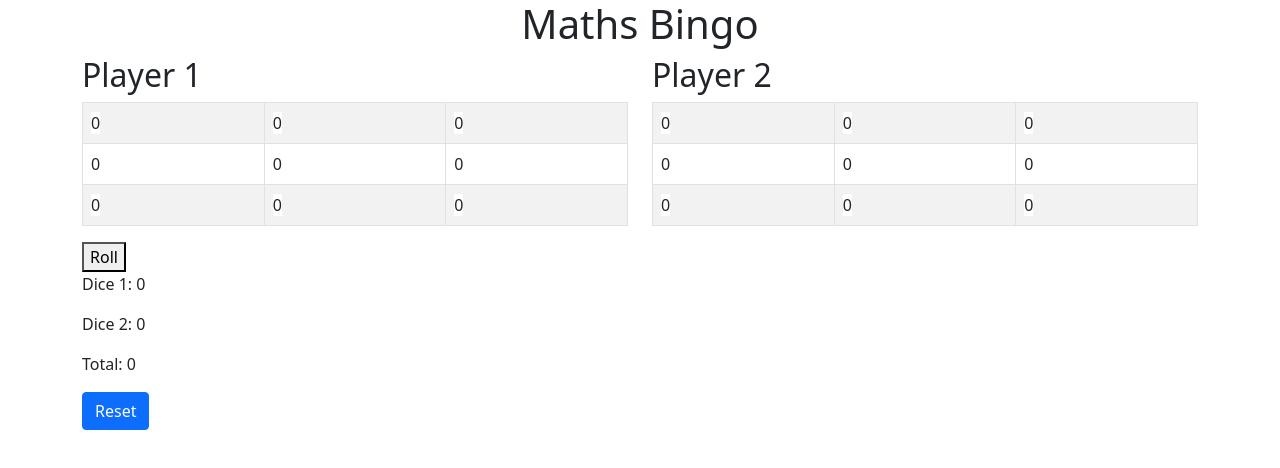
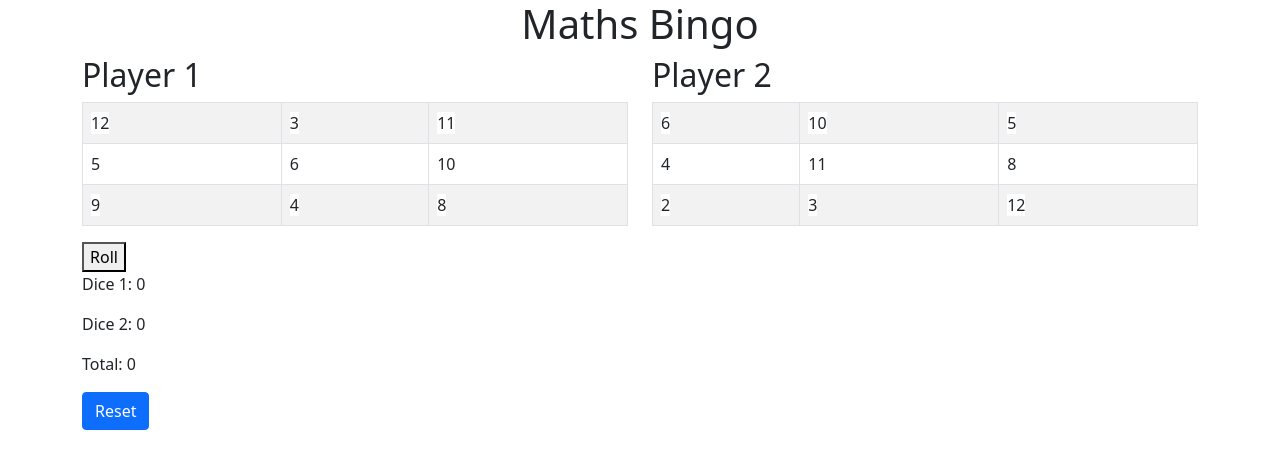
Before and after one commit to PaulAtkins88/math-bingo, a React (Create React App) app: page / in a window 1280 px wide. Both pictures are taken after a click on the button "Start Game". Shown: the top 468 px of the page. Built offline with nearby package versions, Linux system fonts and the light colour scheme.

Commit message:
Random Grid

```diff
--- a/src/App.tsx
+++ b/src/App.tsx
@@ -1,5 +1,6 @@
 import 'bootstrap/dist/css/bootstrap.min.css';
 import { useState } from 'react';
+import { Toast } from 'react-bootstrap';
 import About from './components/about/About';
 import { Game } from './components/game/Game';
 import GameSetup from './components/game/GameSetup';
@@ -42,6 +43,7 @@ function App() {
         </>
       ) : (
         <Game
+          key={`${gameSetup.rows}-${gameSetup.cols}-${gameSetup.dice}`}
           gameSetup={gameSetup}
           handleReset={handleReset}
           handleWin={handleWin}
--- a/src/components/game/Game.tsx
+++ b/src/components/game/Game.tsx
@@ -18,11 +18,12 @@ export const Game = (props: GameProps) => {
   const [diceValues, setDiceValues] = useState(Array().fill(0));
 
   const userGrids: JSX.Element[] = [];
+  let tabIndexCounter = 1;
   for (let i = 0; i < players; i++) {
     userGrids.push(
-      <Col>
+      <Col key={`col-${i}`}>
         <UserGrid
-          key={i}
+          key={`user-grid-${i}`}
           rows={rows}
           cols={cols}
           heading={`Player ${i + 1}`}
@@ -30,6 +31,7 @@ export const Game = (props: GameProps) => {
           player={i}
           totalDice={dice}
           handleWin={handleWin}
+          tabIndexCounter={tabIndexCounter++}
         />
       </Col>
     );
--- a/src/components/game/GridCell.tsx
+++ b/src/components/game/GridCell.tsx
@@ -1,27 +1,42 @@
-import { useEffect, useState } from 'react';
+import { useEffect, useRef, useState } from 'react';
 
 // an editable grid cell for placing a number in a grid
 export interface GridCellProps {
   cellKey: string;
+  cellValue: number;
   diceValues: number[];
   highlight: boolean;
   position: string;
   totalDice: number;
+  tabIndex: number;
   updateHighlight: (highlight: boolean, position: string) => void;
 }
 
 export const GridCell = (props: GridCellProps) => {
-  const { cellKey, diceValues, position, totalDice, updateHighlight } = props;
+  const {
+    cellKey,
+    cellValue,
+    diceValues,
+    position,
+    totalDice,
+    tabIndex,
+    updateHighlight,
+  } = props;
   const [editing, setEditing] = useState(false);
-  const [value, setValue] = useState(0);
+  const [value, setValue] = useState(cellValue);
   const [highlighted, setHighlighted] = useState(false);
+
+  const cellInput = useRef<HTMLInputElement>(null);
 
   useEffect(() => {
     if (diceValues.includes(value)) {
       setHighlighted(true);
       updateHighlight(true, position);
     }
-  }, [diceValues, value]);
+    if (editing && cellInput.current) {
+      cellInput.current.select();
+    }
+  }, [diceValues, value, cellInput, editing, position, updateHighlight]);
 
   const handleChange = (e: React.ChangeEvent<HTMLInputElement>) => {
     setValue(Number(e.target.value));
@@ -39,17 +54,20 @@ export const GridCell = (props: GridCellProps) => {
 
   const handleClick = () => {
     setEditing(true);
-    // change dom focus to the input select the input to edit the value
-    const input = document.getElementById(`grid-cell-${cellKey}`);
-    if (input) {
-      input.focus();
-    }
   };
 
   return (
     <>
+      <td
+        key={`cell-${cellKey}`}
+        onClick={handleClick}
+        tabIndex={tabIndex}
+        onFocus={handleClick}
+      >
         {editing ? (
           <input
+            ref={cellInput}
+            id={`input-${cellKey}`}
             type='number'
             onChange={handleChange}
             value={value}
@@ -57,13 +75,11 @@ export const GridCell = (props: GridCellProps) => {
             onKeyDown={handleKeyDown}
             style={{ width: '100%', textAlign: 'center' }}
             min={totalDice}
-          // set the maximum number of input to the total number of dice times 6
             max={totalDice * 6}
           />
         ) : (
           <span
-          key={cellKey}
-          id={`grid-cell-${cellKey}`}
+            id={`span-${cellKey}`}
             onClick={handleClick}
             onBlur={handleBlur}
             style={{
@@ -77,6 +93,7 @@ export const GridCell = (props: GridCellProps) => {
             {value}
           </span>
         )}
+      </td>
     </>
   );
 };
--- a/src/components/game/UserGrid.tsx
+++ b/src/components/game/UserGrid.tsx
@@ -9,13 +9,22 @@ interface UserGridProps {
   diceValues: number[];
   player: number;
   totalDice: number;
+  tabIndexCounter: number;
   handleWin: (player: number) => void;
 }
 
 type IGridCell = ReactElement<GridCellProps>;
 
 export const UserGrid = (props: UserGridProps) => {
-  const { rows, cols, diceValues, player, totalDice, handleWin } = props;
+  const {
+    rows,
+    cols,
+    diceValues,
+    player,
+    totalDice,
+    tabIndexCounter,
+    handleWin,
+  } = props;
   // use a 2d array of GridCell components to render the grid
   const [grid, setGrid] = useState<IGridCell[][]>([]);
   // create a 2d array to map highlighted cells to the correct cell and set it to false
@@ -26,23 +35,45 @@ export const UserGrid = (props: UserGridProps) => {
     highlighted[row][col] = highlight;
     setHighlighted([...highlighted]);
   };
+
+  const randomNumberGenerator = () => {
+    // generate a random number between the total possible dice values
+    const max = totalDice * 6;
+    const min = totalDice;
+    return Math.floor(Math.random() * (max - min + 1)) + min;
+  };
+
   // create a 2d array of GridCell components
   const createGrid = () => {
     const grid: IGridCell[][] = [];
+    // keep track of cell values so that no duplicates are generated
+    const cellValues: number[] = [];
+    let tabIndex = 1;
     for (let i = 0; i < rows; i++) {
       grid[i] = [];
       highlighted[i] = [];
       for (let j = 0; j < cols; j++) {
+        // generate a random number between the total possible dice values
+        let value = randomNumberGenerator();
+        // check if the value is already in the cellValues array
+        while (cellValues.includes(value)) {
+          value = randomNumberGenerator();
+        }
+        // add the value to the cellValues array
+        cellValues.push(value);
+
         highlighted[i][j] = false;
         grid[i][j] = (
           <GridCell
             key={`${player}-${i}-${j}`}
             cellKey={`${player}-${i}-${j}`}
+            cellValue={value}
             diceValues={diceValues}
             highlight={highlighted[i][j]}
             updateHighlight={handleHighlight}
             position={`${i}-${j}`}
             totalDice={totalDice}
+            tabIndex={tabIndex * tabIndexCounter}
           />
         );
       }
@@ -115,13 +146,13 @@ export const UserGrid = (props: UserGridProps) => {
   return (
     <>
       <h2>{props.heading}</h2>
-      <Table striped bordered hover>
+      <Table striped bordered hover key={`table-${player}`}>
         <tbody>
           {grid.map((row, i) => (
-            <tr key={i}>
-              {row.map((cell, j) => (
-                <td key={j}>{cell}</td>
-              ))}
+            <tr key={`row-${i}`}>
+              {row.map((cell, j) => {
+                return cell;
+              })}
             </tr>
           ))}
         </tbody>
```
Lines whose indentation alone changed are shown as unchanged.
